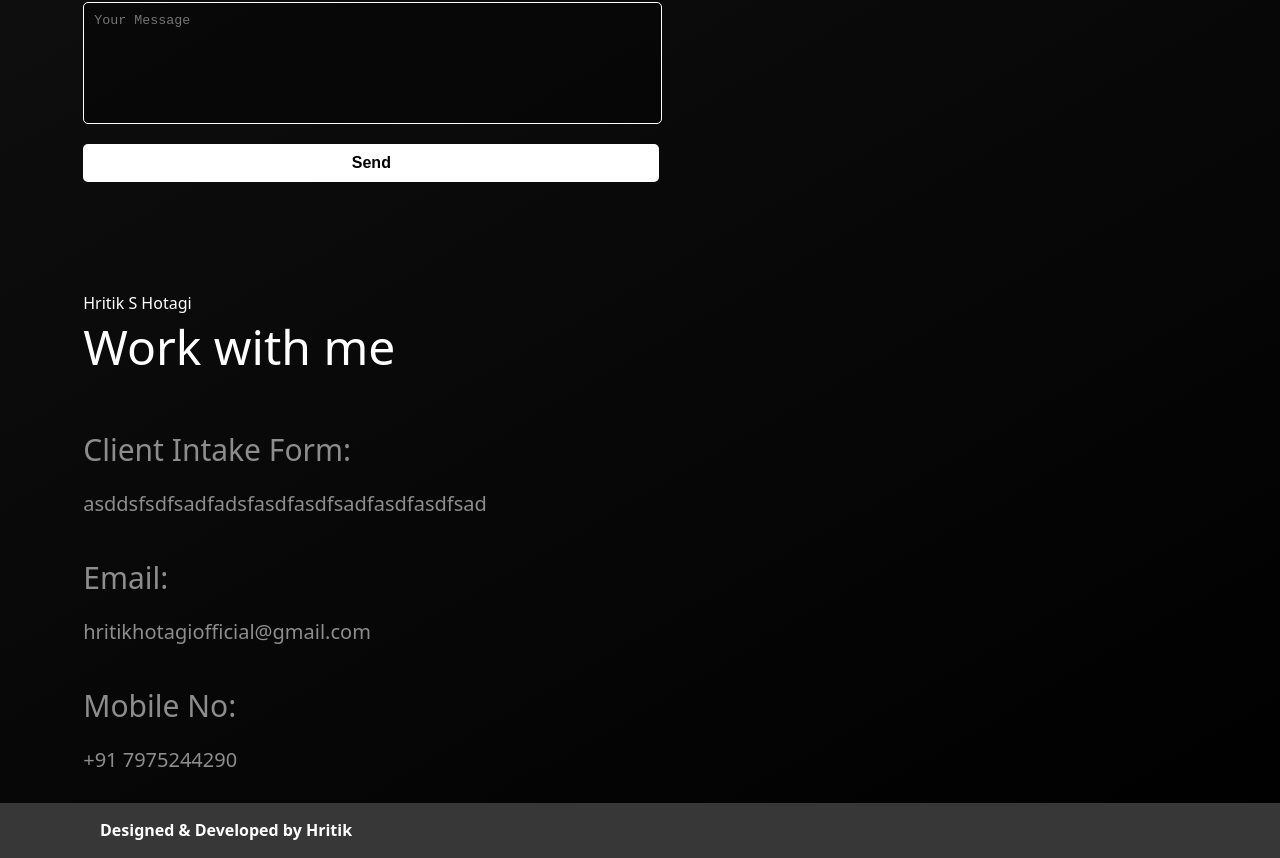
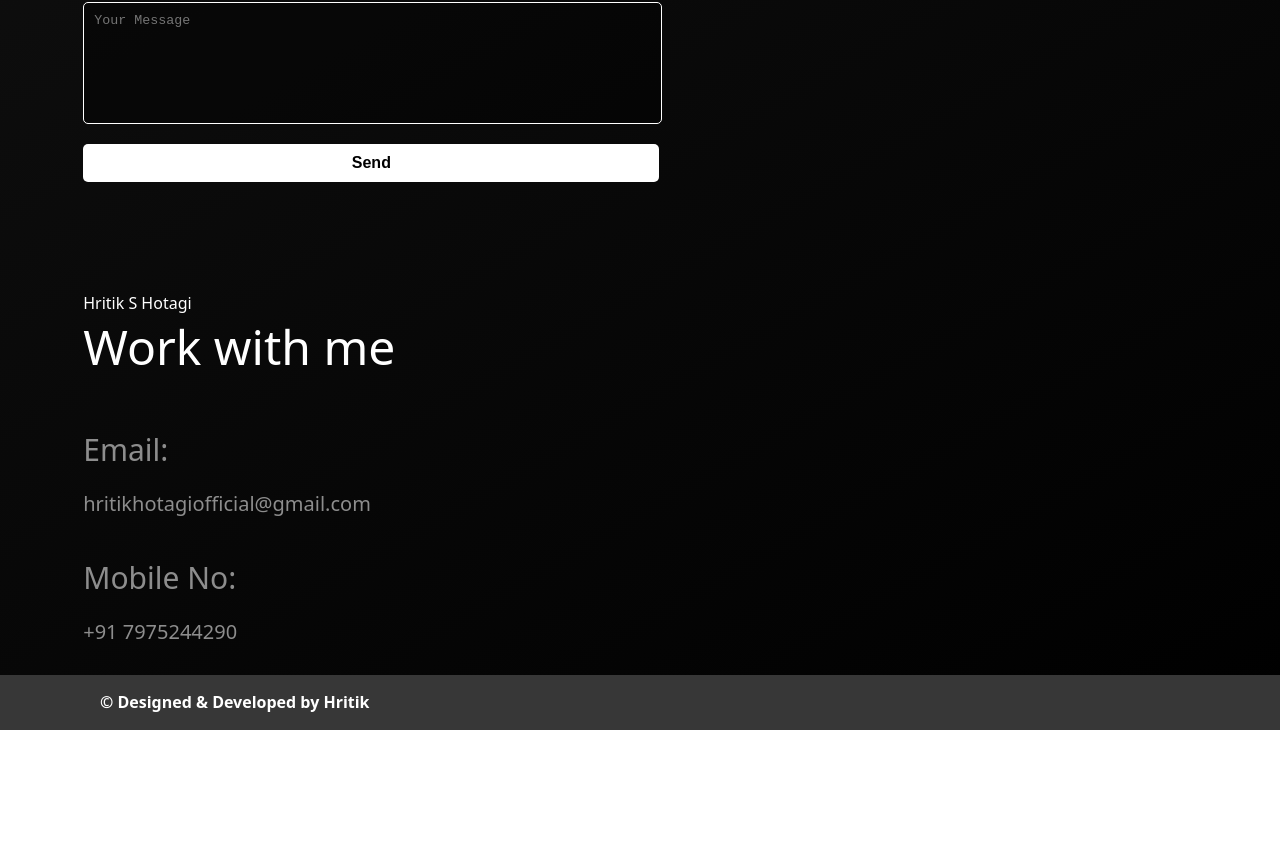
Before and after one commit to hritikhotagi/hritik-hotagi, a React (Vite) app: page / in a window 1280 px wide. Shown: the part 4317-5175 px from the top of the page. After the commit the page ends 5047 px from the top, so only its background shows below. Built offline with nearby package versions, Linux system fonts and the light colour scheme.

Commit message:
remove client intake form

```diff
--- a/src/components/WorkWithMe/WorkWithMe.jsx
+++ b/src/components/WorkWithMe/WorkWithMe.jsx
@@ -8,8 +8,8 @@ function WorkWithMe() {
             <p className={styles.tag}>Hritik S Hotagi</p>
             <p className={styles.title}>Work with me </p>
             <div className={styles.linksContainer}>
-                <p className={styles.linkName}>Client Intake Form:</p>
-                <a className={styles.link} href="http://google.com">asddsfsdfsadfadsfasdfasdfsadfasdfasdfsad</a>
+                {/* <p className={styles.linkName}>Client Intake Form:</p>
+                <a className={styles.link} href="http://google.com">asddsfsdfsadfadsfasdfasdfsadfasdfasdfsad</a> */}
                 <p className={styles.linkName}>Email:</p>
                 <p className={styles.link}>hritikhotagiofficial@gmail.com</p>
                 <p className={styles.linkName}>Mobile No:</p>
@@ -17,7 +17,7 @@ function WorkWithMe() {
             </div>
         </div>
         <div className={styles.footer}>
-            <p>Designed & Developed by Hritik</p>
+            <p>&copy; Designed & Developed by Hritik</p>
         </div>
     </section>
   )
```
